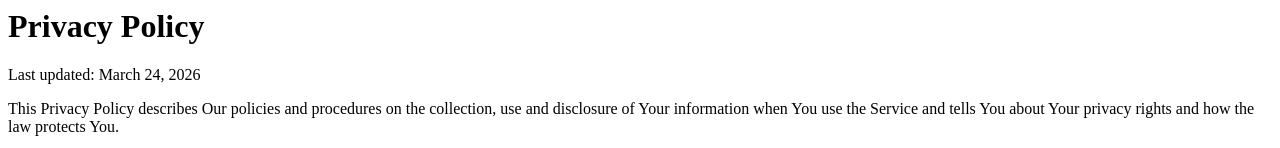
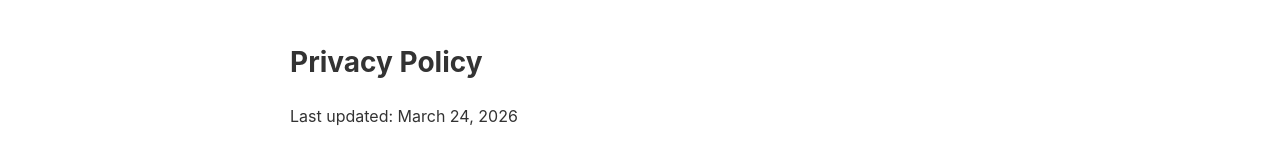
Before and after one commit to EmilMoghaddam/privacy_policy, a plain HTML site: page index.html in a window 1280 px wide. Shown: the top 148 px of the page. Drawn offline with Linux system fonts and the light colour scheme.

Commit message:
Update index.html

```diff
--- a/index.html
+++ b/index.html
@@ -1,4 +1,27 @@
+<!DOCTYPE html>
+<html lang="en">
+<head>
+  <meta charset="UTF-8" />
+  <meta name="viewport" content="width=device-width, initial-scale=1.0" />
+  <title>Privacy Policy</title>
+  <style>
+    body {
+      font-family: -apple-system, BlinkMacSystemFont, sans-serif;
+      max-width: 700px;
+      margin: 40px auto;
+      padding: 0 20px;
+      line-height: 1.6;
+      color: #333;
+    }
+    h1 {
+      font-size: 28px;
+    }
+  </style>
+</head>
+<body>
+
 <h1>Privacy Policy</h1>
+
 <p>Last updated: March 24, 2026</p>
 <p>This Privacy Policy describes Our policies and procedures on the collection, use and disclosure of Your information when You use the Service and tells You about Your privacy rights and how the law protects You.</p>
 <p>We use Your Personal Data to provide and improve the Service. By using the Service, You agree to the collection and use of information in accordance with this Privacy Policy. This Privacy Policy has been created with the help of the <a href="https://www.termsfeed.com/privacy-policy-generator/" target="_blank">Privacy Policy Generator</a>.</p>
```
